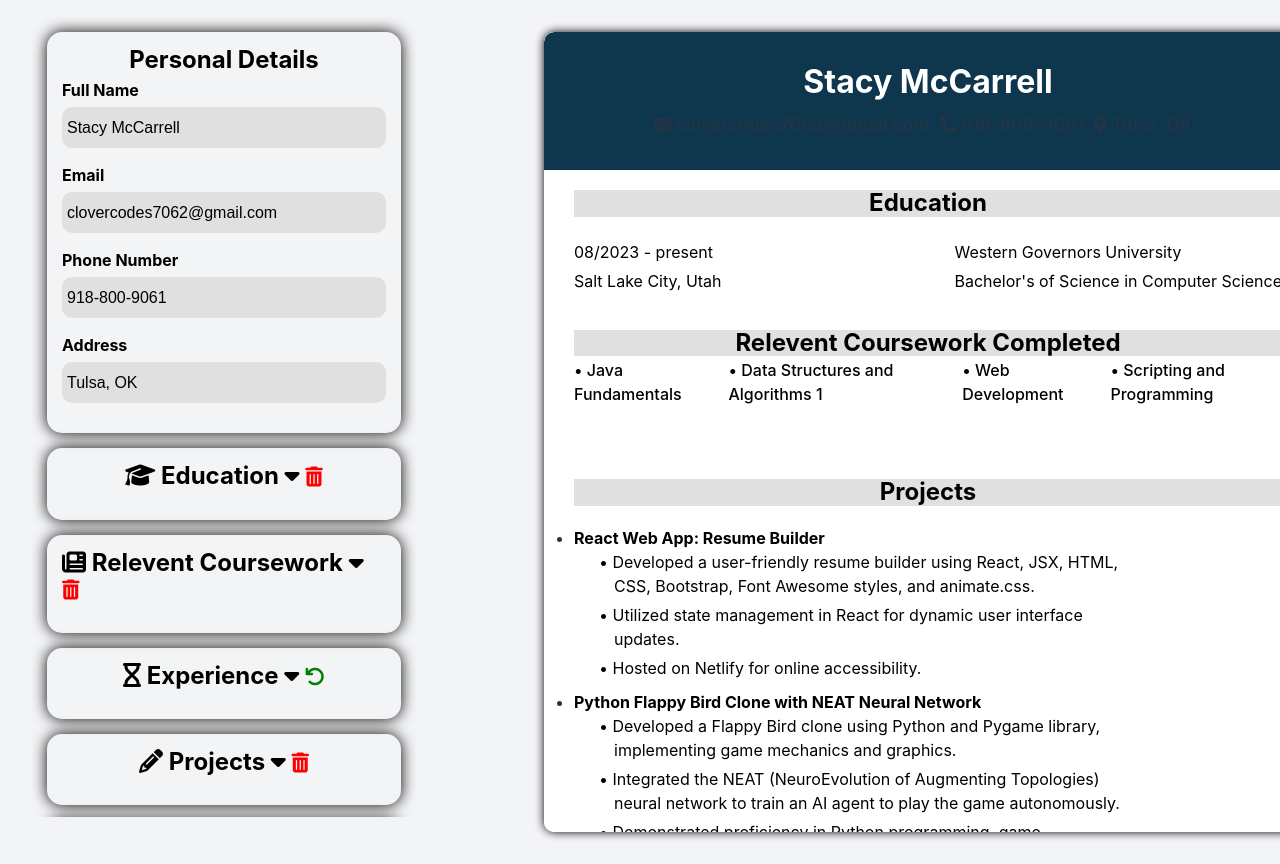
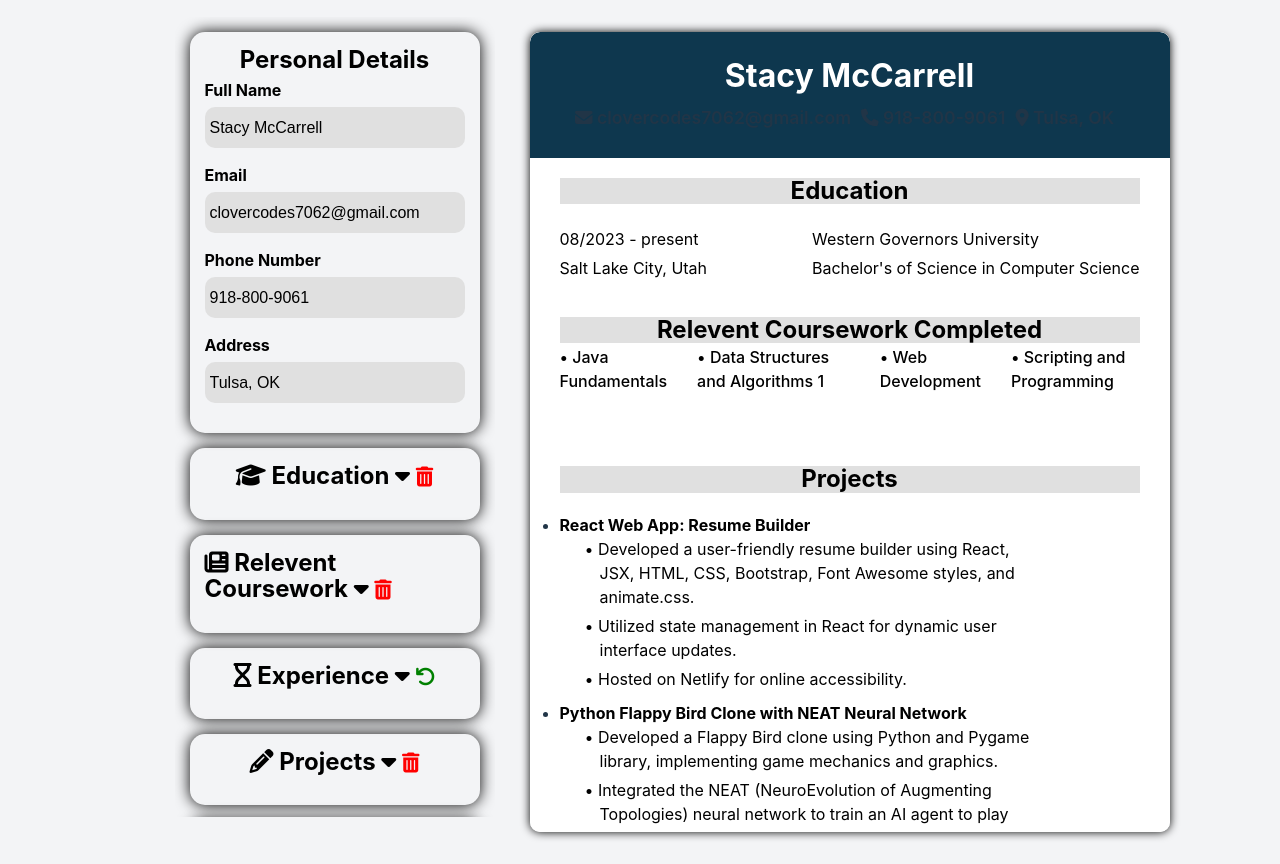
Before and after one commit to CloverCodes7062/cv-app-project, a React (Vite) app: page / in a window 1280 px wide. Shown: the top 864 px of the page. Built offline with nearby package versions, Linux system fonts and the light colour scheme.

Commit message:
Cosmetic Changes

```diff
--- a/src/Background.css
+++ b/src/Background.css
@@ -5,7 +5,8 @@
 
 .background {
     display: flex;
-    justify-content: space-between;
+    justify-content: center;
+    gap: 35px;
     padding: 2.5%;
     width: 100vw;
     height: 100vh;
--- a/src/CvContainer.css
+++ b/src/CvContainer.css
@@ -2,7 +2,7 @@
 .cv-container {
     display: flex;
     flex-direction: column;
-    width: 60%;
+    width: 50%;
     height: auto;
     background-color: #ffffff;
     border-radius: 10px;
--- a/src/EditorContainer.css
+++ b/src/EditorContainer.css
@@ -1,7 +1,7 @@
 .editor-container {
     display: flex;
     flex-direction: column;
-    width: 30%;
+    width: 25%;
     height: 100%;
     overflow-y: auto;
     margin-top: -15px;
```
